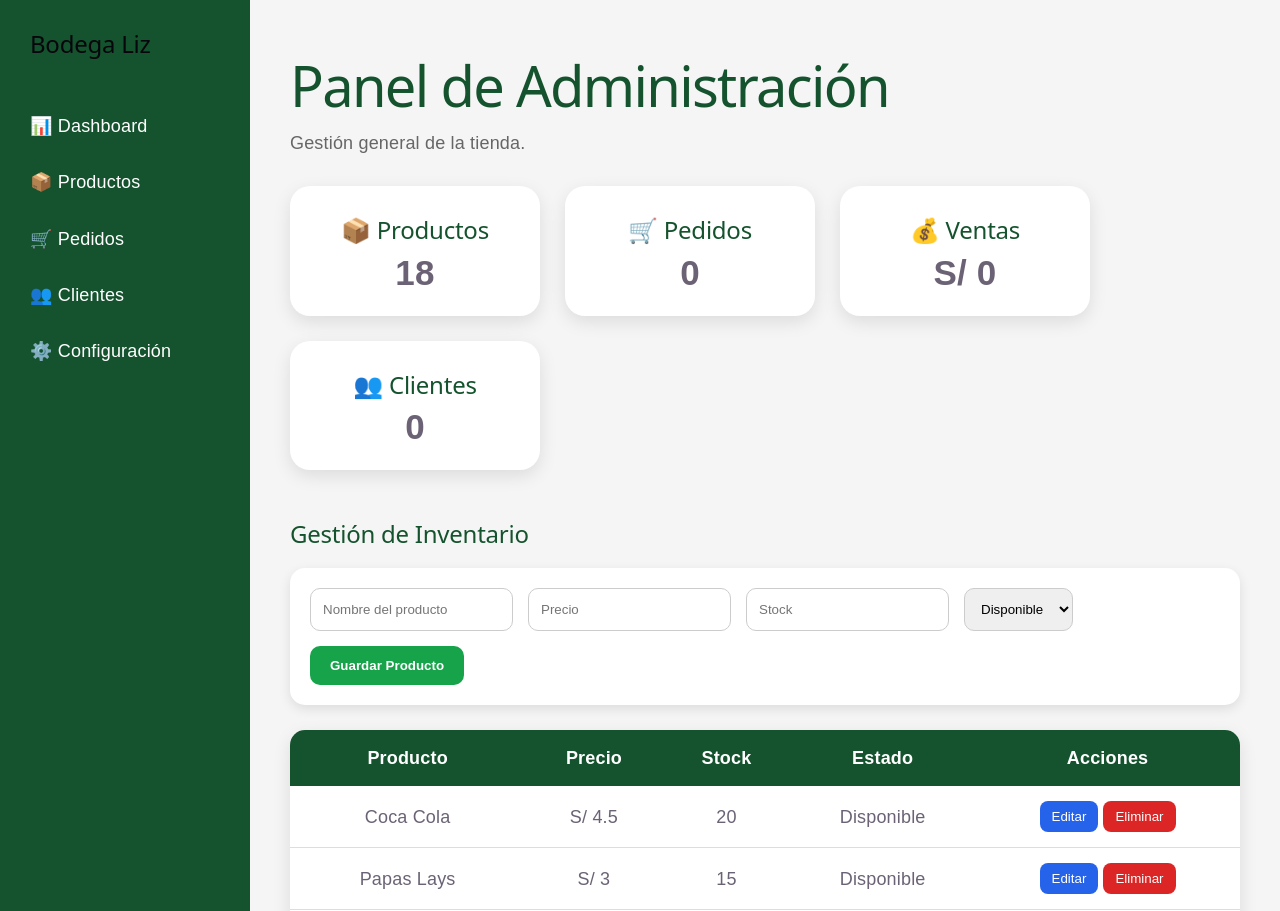
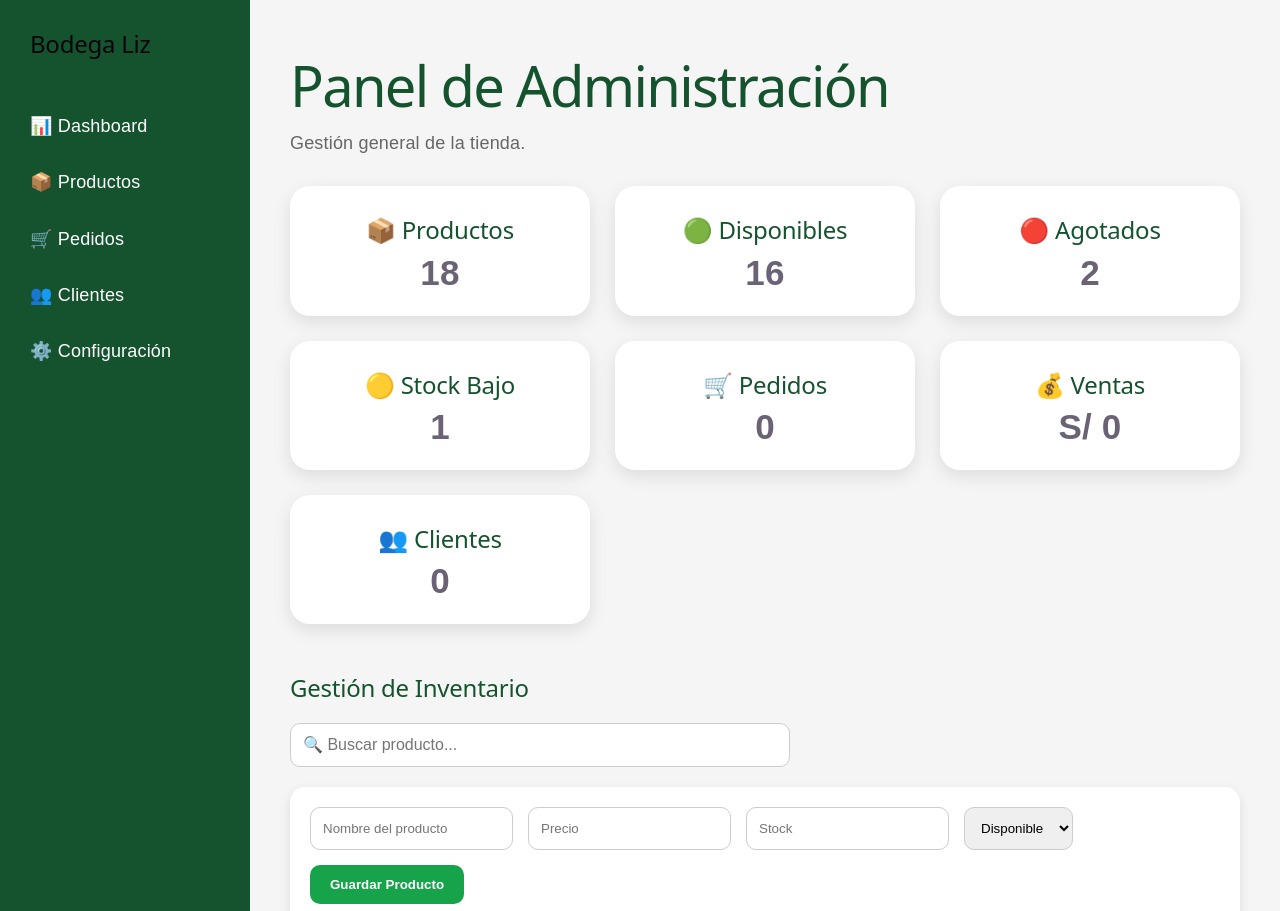
Before and after one commit to juxn-vx97/Bodega-Liz---proyecto-Cloud-Computing, a React app in the folder frontend/: page /administrador in a window 1280 px wide. Shown: the top 911 px of the page. Built offline with nearby package versions, Linux system fonts and the light colour scheme; the HTML template or start-up script is replaced by a standard one.

Commit message:
Dashboard admin, inventario, buscador y control de stock

```diff
--- a/frontend/src/App.css
+++ b/frontend/src/App.css
@@ -1189,9 +1189,9 @@ body {
 
 .admin-cards {
 
-  display: flex;
+  display: grid;
 
-  flex-wrap: wrap;
+  grid-template-columns: repeat(auto-fit, minmax(250px, 1fr));
 
   gap: 25px;
 
@@ -1199,7 +1199,9 @@ body {
 
 .admin-card {
 
-  width: 250px;
+  width: 100%;
+
+  min-height: 120px;
 
   background: white;
 
@@ -1407,3 +1409,25 @@ body {
   cursor: pointer;
 
 }
+
+.search-container {
+
+  margin-bottom: 20px;
+
+}
+
+.search-input {
+
+  width: 100%;
+
+  max-width: 500px;
+
+  padding: 12px;
+
+  border-radius: 10px;
+
+  border: 1px solid #ccc;
+
+  font-size: 16px;
+
+}
--- a/frontend/src/pages/Admin.jsx
+++ b/frontend/src/pages/Admin.jsx
@@ -50,6 +50,18 @@ function Admin() {
 
   const [nuevoEstado, setNuevoEstado] = useState('Disponible')
 
+  const [productoEditando, setProductoEditando] = useState(null)
+
+const [editarNombre, setEditarNombre] = useState('')
+
+const [editarPrecio, setEditarPrecio] = useState('')
+
+const [editarStock, setEditarStock] = useState('')
+
+const [editarEstado, setEditarEstado] = useState('')
+
+const [busqueda, setBusqueda] = useState('')
+
   const eliminarProducto = (index) => {
 
   const nuevosProductos = productos.filter(
@@ -57,6 +69,20 @@ function Admin() {
   )
 
   setProductos(nuevosProductos)
+
+}
+
+const seleccionarProducto = (producto, index) => {
+
+  setProductoEditando(index)
+
+  setEditarNombre(producto.nombre)
+
+  setEditarPrecio(producto.precio)
+
+  setEditarStock(producto.stock)
+
+  setEditarEstado(producto.estado)
 
 }
 
@@ -82,7 +108,9 @@ function Admin() {
 
   stock: Number(nuevoStock),
 
-      estado: nuevoEstado
+  estado: Number(nuevoStock) > 0
+    ? 'Disponible'
+    : 'Agotado'
 
 }
 
@@ -100,6 +128,49 @@ function Admin() {
   setNuevoEstado('Disponible')
 
 }
+
+const guardarCambios = () => {
+
+  const nuevosProductos = [...productos]
+
+  nuevosProductos[productoEditando] = {
+
+  nombre: editarNombre,
+
+  precio: Number(editarPrecio),
+
+  stock: Number(editarStock),
+
+  estado: Number(editarStock) > 0
+    ? 'Disponible'
+    : 'Agotado'
+
+}
+
+  setProductos(nuevosProductos)
+
+  setProductoEditando(null)
+
+}
+
+const productosFiltrados = productos.filter(
+  (producto) =>
+    producto.nombre
+      .toLowerCase()
+      .includes(busqueda.toLowerCase())
+)
+
+const productosDisponibles = productos.filter(
+  producto => producto.stock > 0
+).length
+
+const productosAgotados = productos.filter(
+  producto => producto.stock === 0
+).length
+
+const productosStockBajo = productos.filter(
+  producto => producto.stock > 0 && producto.stock <= 5
+).length
 
   return (
 
@@ -145,6 +216,30 @@ function Admin() {
 
   <div className="admin-card">
 
+    <h2>🟢 Disponibles</h2>
+
+    <h3>{productosDisponibles}</h3>
+
+  </div>
+
+  <div className="admin-card">
+
+    <h2>🔴 Agotados</h2>
+
+    <h3>{productosAgotados}</h3>
+
+  </div>
+
+  <div className="admin-card">
+
+    <h2>🟡 Stock Bajo</h2>
+
+    <h3>{productosStockBajo}</h3>
+
+  </div>
+
+          <div className="admin-card">
+
             <h2>🛒 Pedidos</h2>
 
             <h3>0</h3>
@@ -174,6 +269,82 @@ function Admin() {
           Gestión de Inventario
 
         </h2>
+
+        <div className="search-container">
+
+  <input
+    type="text"
+    placeholder="🔍 Buscar producto..."
+    value={busqueda}
+    onChange={(e) =>
+      setBusqueda(e.target.value)
+    }
+    className="search-input"
+  />
+
+</div>
+
+        {
+  productoEditando !== null && (
+
+    <div className="product-form">
+
+      <h3>Editar Producto</h3>
+
+      <input
+        type="text"
+        value={editarNombre}
+        onChange={(e) =>
+          setEditarNombre(e.target.value)
+        }
+      />
+
+      <input
+        type="number"
+        value={editarPrecio}
+        onChange={(e) =>
+          setEditarPrecio(e.target.value)
+        }
+      />
+
+      <input
+        type="number"
+        value={editarStock}
+        onChange={(e) =>
+          setEditarStock(e.target.value)
+        }
+      />
+
+      <select
+        value={editarEstado}
+        onChange={(e) =>
+          setEditarEstado(e.target.value)
+        }
+      >
+
+        <option>
+          Disponible
+        </option>
+
+        <option>
+          Agotado
+        </option>
+
+      </select>
+
+      <button
+        className="add-btn"
+        onClick={guardarCambios}
+      >
+
+        Guardar Cambios
+
+      </button>
+
+    </div>
+
+  )
+}
 
         <div className="product-form">
 
@@ -255,8 +426,7 @@ function Admin() {
           <tbody>
 
             {
-              productos.map((producto, index) => (
-
+              productosFiltrados.map((producto, index) => (
                 <tr key={index}>
 
                   <td>{producto.nombre}</td>
@@ -265,11 +435,23 @@ function Admin() {
 
                   <td>{producto.stock}</td>
 
-                  <td>{producto.estado}</td>
-
                   <td>
 
-                    <button className="edit-btn">
+                    {producto.stock === 0
+                       ? '🔴 Agotado'
+                   : producto.stock <= 5
+                       ? '🟡 Stock Bajo'
+                       : '🟢 Disponible'}
+
+                  </td>
+                  <td>
+
+                    <button
+  className="edit-btn"
+  onClick={() =>
+    seleccionarProducto(producto, index)
+  }
+>
 
   Editar
 
```
Lines whose indentation alone changed are shown as unchanged.
